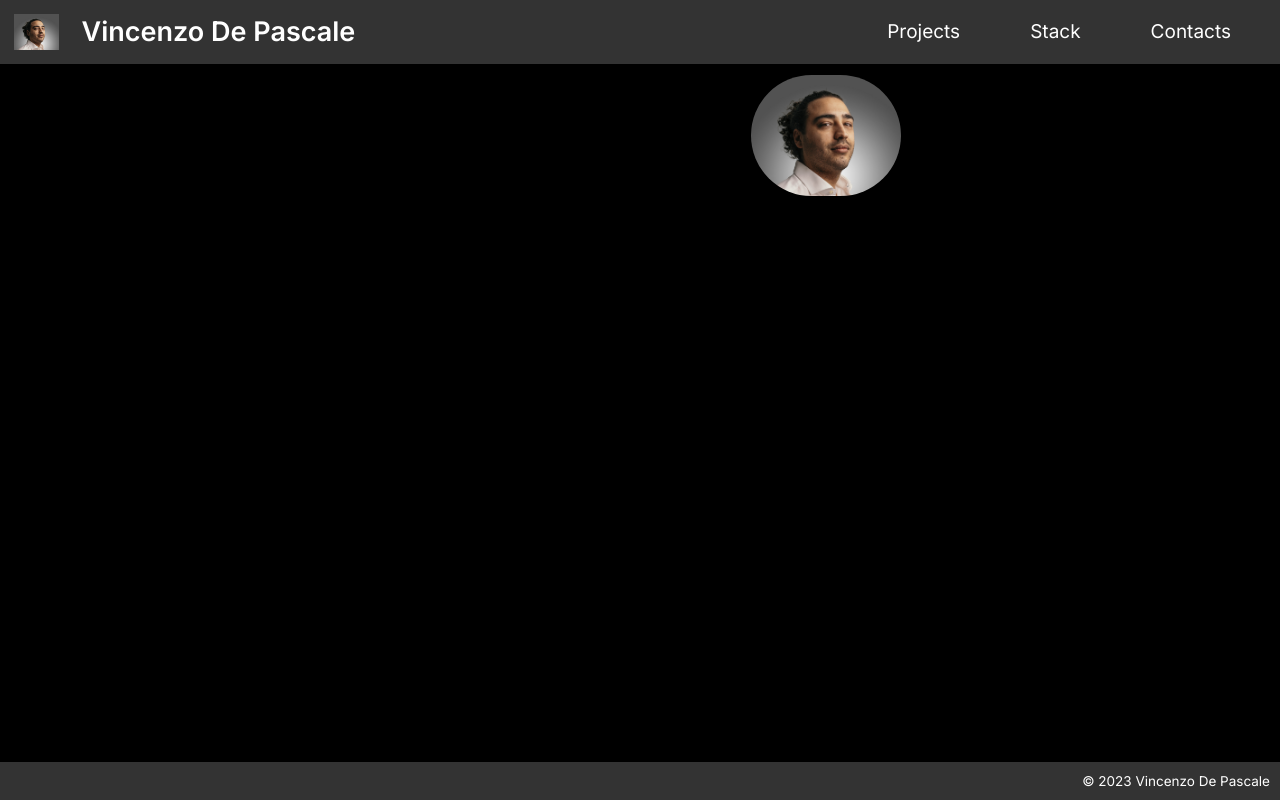
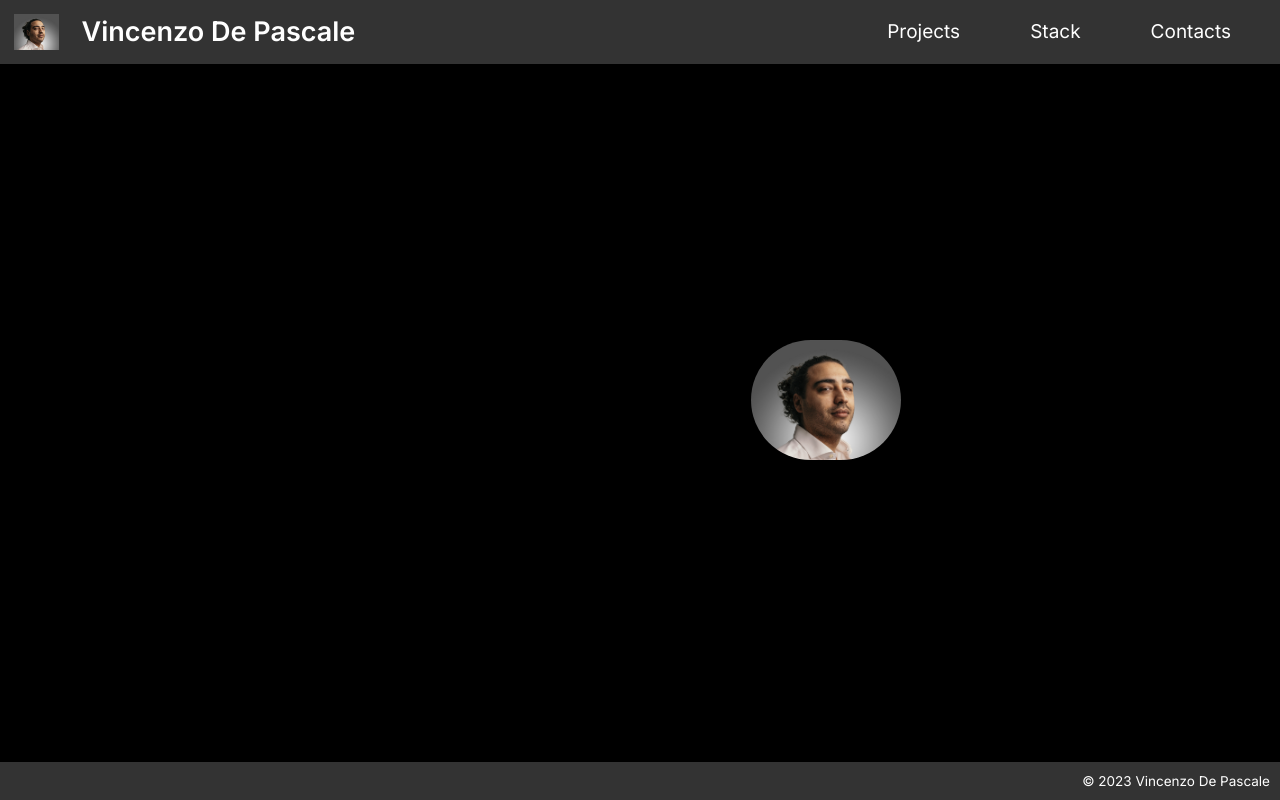
Before and after one commit to VincenzoDePascale/portfolio, a Next.js app: page / in a window 1280 px wide. Built offline with nearby package versions, Linux system fonts and the light colour scheme.

Commit message:
.
fix home

```diff
--- a/src/app/globals.css
+++ b/src/app/globals.css
@@ -30,6 +30,12 @@ body {
   width: 100%;
 }
 
+.boxHome {
+  height: 100%;
+  width: 100%;
+  padding: 75px 25px;
+}
+
 .box {
   padding: 75px 25px;
 }
--- a/src/app/page.js
+++ b/src/app/page.js
@@ -3,7 +3,7 @@ import Image from "next/image";
 export default function Home() {
   return (
     <>
-      <div className="flex justify-center items-center box">
+      <div className="flex justify-center items-center boxHome">
         <div className="text-center flex justify-center items-center">
           <div className="flex justify-center items-center">
             <h1 className="text-3xl font-semibold mb-2">
```
